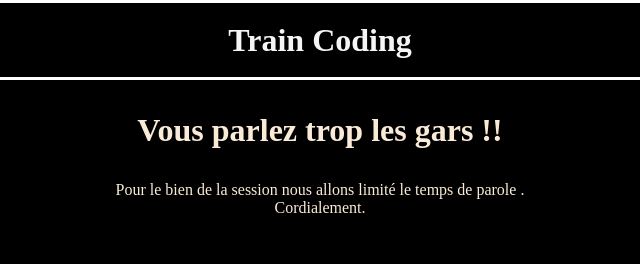
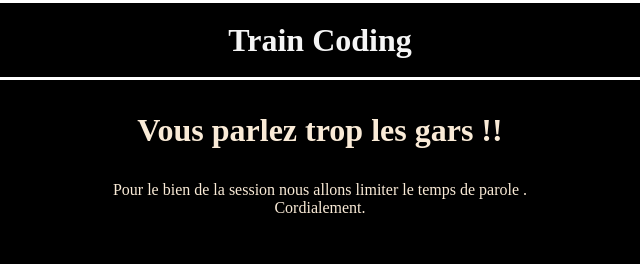
Before and after one commit to Omar-938/compteur, a plain HTML site: page index.html in a window 1280 px wide. Shown: the top 264 px of the page, 320-960 px from the left. Drawn offline with Linux system fonts and the light colour scheme.

Commit message:
Update index.html
correction de mr bryce

```diff
--- a/index.html
+++ b/index.html
@@ -17,7 +17,7 @@
         <div class="top">
         <h1>Vous parlez trop les gars !! </h1>
 
-        <p>Pour le bien de la session nous allons limité le temps de parole . <br>
+        <p>Pour le bien de la session nous allons limiter le temps de parole . <br>
         Cordialement.</p> <br>
         <button id="rachid">Rachid</button>
         <div class="tempsdifferent">
```
